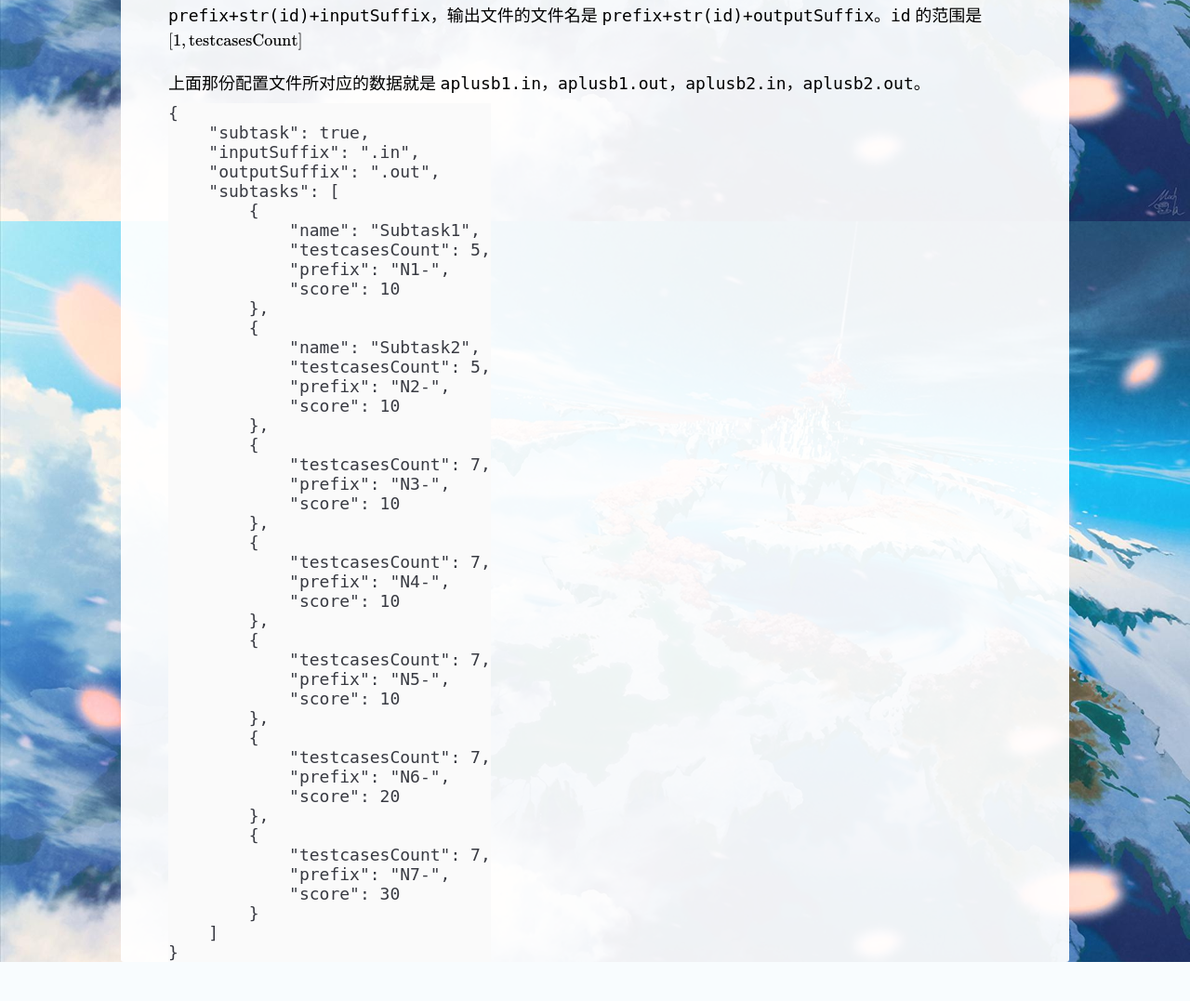
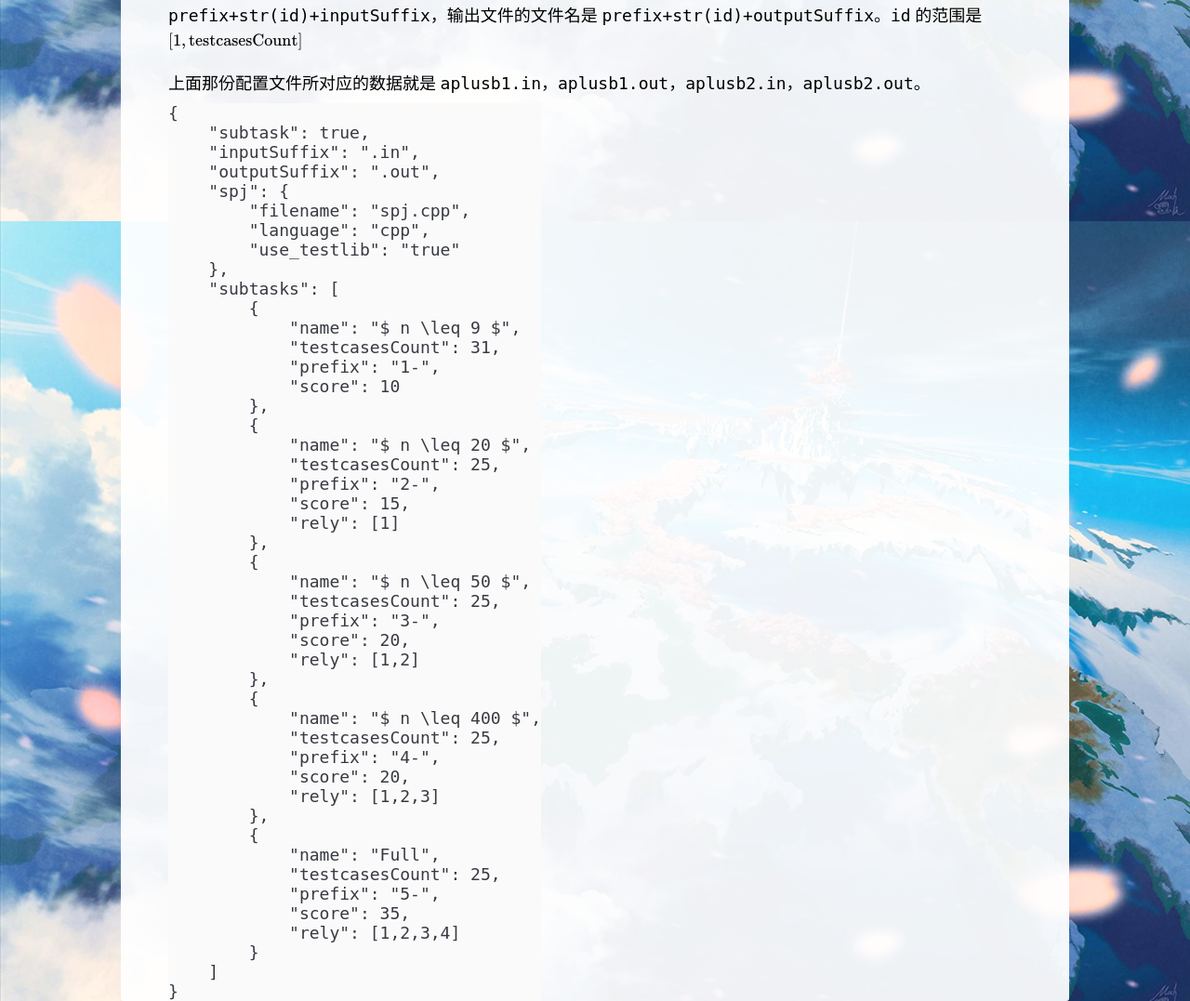
Before and after one commit to intoj/intoj, a Flask app: page /help in a window 1280 px wide. Shown: the part 618-1695 px from the top of the page at 93% size. Before the commit the page ends 1653 px from the top, so only its background shows below. Run offline with Flask 2, Linux system fonts and the light colour scheme; some libraries are stand-ins or nearby versions.

Commit message:
支持 spj

```diff
--- a/app.py
+++ b/app.py
@@ -38,6 +38,7 @@ app.add_template_global(sites.modules.ValidatePassword,'ValidatePassword')
 app.add_template_global(sites.modules.ValidateClientkey,'ValidateClientkey')
 app.add_template_global(sites.modules.CheckPrivilege,'CheckPrivilege')
 app.add_template_global(sites.modules.CheckPrivilegeOfProblem,'CheckPrivilegeOfProblem')
+app.add_template_global(sites.modules.CheckPrivilegeOfCode,'CheckPrivilegeOfCode')
 app.add_template_global(sites.static.id_to_word,'id_to_word')
 app.add_template_global(sites.static.id_to_sign,'id_to_sign')
 app.add_template_global(sites.static.id_to_color,'id_to_color')
--- a/config-example.json
+++ b/config-example.json
@@ -32,6 +32,7 @@
 	},
 	"security": {
 		"allow_registration": true,
-		"login_required": false
+		"login_required": false,
+		"can_view_code": true
 	}
 }
--- a/sites/modules.py
+++ b/sites/modules.py
@@ -46,6 +46,16 @@ def CheckPrivilegeOfProblem(username,problem_id):
 	if problem_provider == username:
 		ok_privileges.append('problem_owner')
 	return CheckPrivilege(username,ok_privileges)
+def CheckPrivilegeOfCode(username,submission_id):
+	if config.config['security']['can_view_code'] == True:
+		return True
+	submissions = db.Execute('SELECT submitter,problem_id FROM submissions WHERE id=%s',submission_id)
+	if len(submissions) == 0:
+		return False
+	submitter = submissions[0]['submitter']
+	if submitter == username:
+		return True
+	return False
 
 def ReturnJSON(data):
 	return Response(json.dumps(data),mimetype='application/json')
--- a/templates/help.html
+++ b/templates/help.html
@@ -34,43 +34,45 @@
 	"subtask": true,
 	"inputSuffix": ".in",
 	"outputSuffix": ".out",
+	"spj": {
+		"filename": "spj.cpp",
+		"language": "cpp",
+		"use_testlib": "true"
+	},
 	"subtasks": [
 		{
-			"name": "Subtask1",
-			"testcasesCount": 5,
-			"prefix": "N1-",
+			"name": "$ n \leq 9 $",
+			"testcasesCount": 31,
+			"prefix": "1-",
 			"score": 10
 		},
 		{
-			"name": "Subtask2",
-			"testcasesCount": 5,
-			"prefix": "N2-",
-			"score": 10
+			"name": "$ n \leq 20 $",
+			"testcasesCount": 25,
+			"prefix": "2-",
+			"score": 15,
+			"rely": [1]
 		},
 		{
-			"testcasesCount": 7,
-			"prefix": "N3-",
-			"score": 10
+			"name": "$ n \leq 50 $",
+			"testcasesCount": 25,
+			"prefix": "3-",
+			"score": 20,
+			"rely": [1,2]
 		},
 		{
-			"testcasesCount": 7,
-			"prefix": "N4-",
-			"score": 10
+			"name": "$ n \leq 400 $",
+			"testcasesCount": 25,
+			"prefix": "4-",
+			"score": 20,
+			"rely": [1,2,3]
 		},
 		{
-			"testcasesCount": 7,
-			"prefix": "N5-",
-			"score": 10
-		},
-		{
-			"testcasesCount": 7,
-			"prefix": "N6-",
-			"score": 20
-		},
-		{
-			"testcasesCount": 7,
-			"prefix": "N7-",
-			"score": 30
+			"name": "Full",
+			"testcasesCount": 25,
+			"prefix": "5-",
+			"score": 35,
+			"rely": [1,2,3,4]
 		}
 	]
 }
--- a/templates/problem.html
+++ b/templates/problem.html
@@ -28,7 +28,7 @@
 							<div class="row item-centered">
 								<div class="column item-centered" style="width: 94%;">
 									<h3 class="row title" style="margin-left: 10px;"> 样例 {{loop.index}} </h3>
-									<div class="row item-centered">
+									<div class="row item-centered" style="align-items: flex-start">
 										{% macro ExampleWordBlock(name,content) %}
 											<div class="column" style="width: 48%; margin-right: 2%;">
 												<pre><code class="hljs plaintext" style="background-color: #ddd;">{{content|e}}</code></pre>
```
Also changed, not shown: sites/problems.py (+8 -4 lines), sites/static.py (+7 -7 lines), templates/problemedit.html (+12 -2 lines), templates/problemmanage.html (+21 -4 lines), templates/submission.html (+8 -6 lines).
